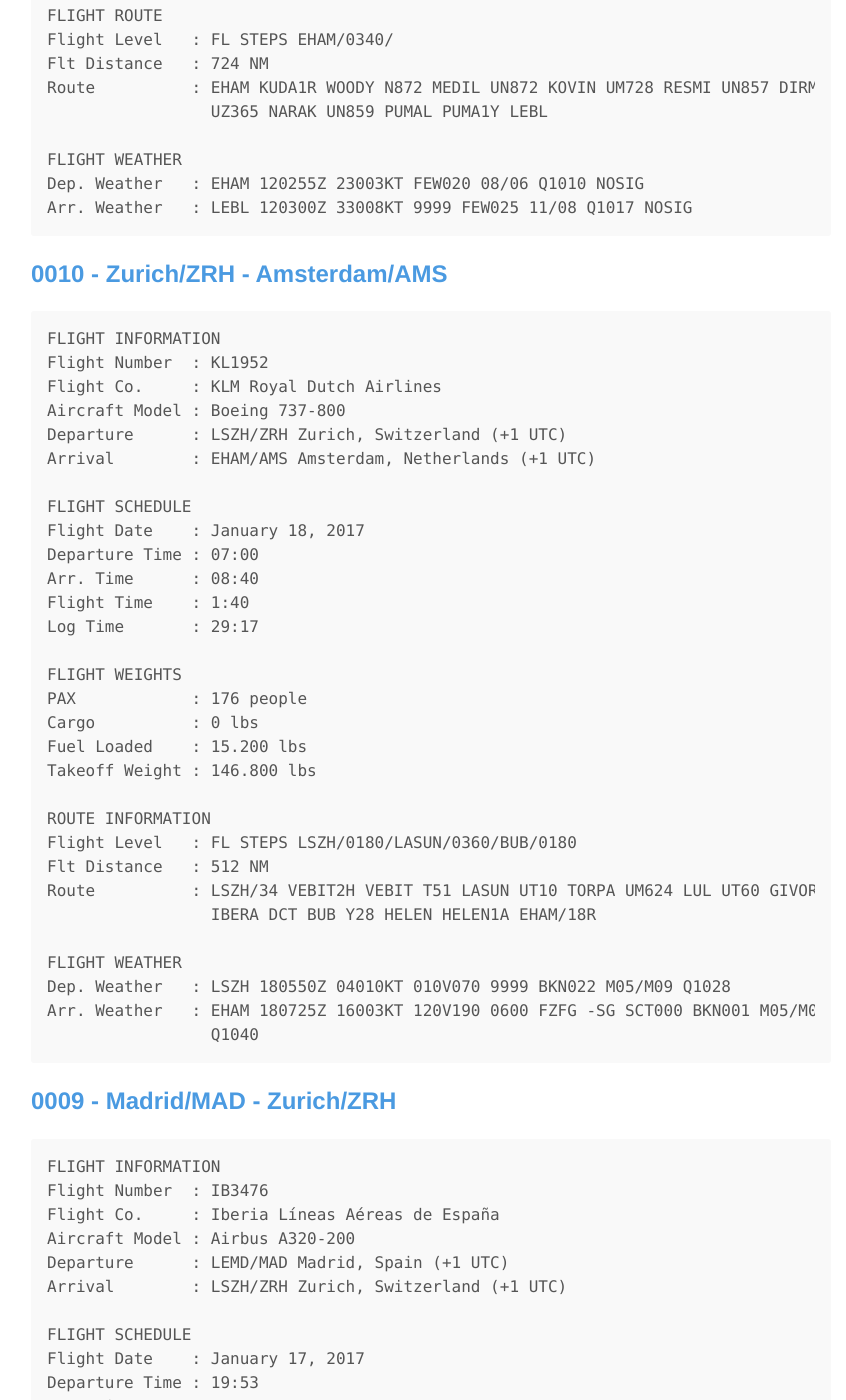
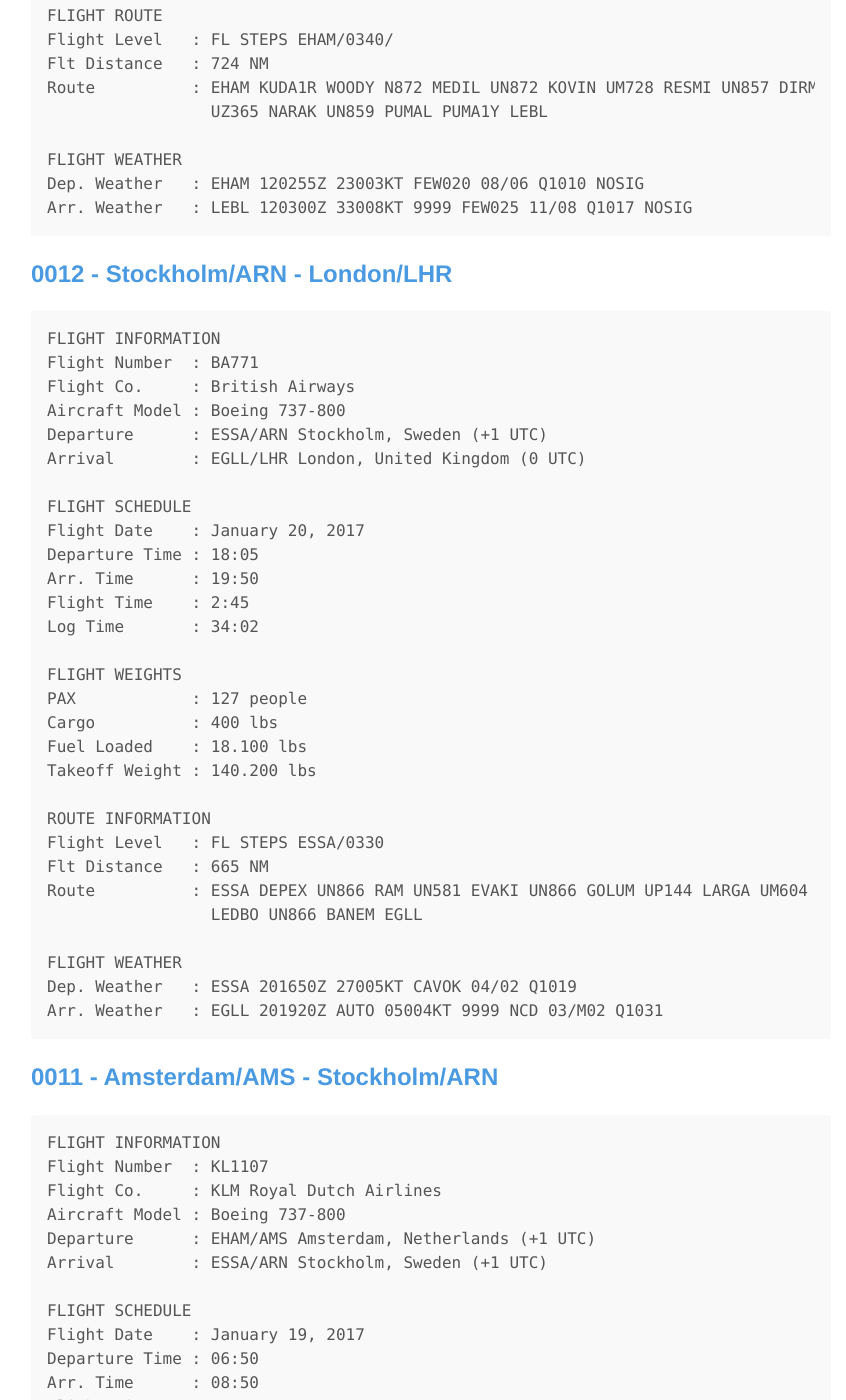
Before and after one commit to marcelocamera/marcelocamera.github.io, a Jekyll site: the page built from _posts/2010-01-01-flight-logbook.md, in a window 1280 px wide and 1400 px high, scrolled down 3507 px. Shown: the whole window, without its empty margins (209-1055 px from the left). Built offline with Jekyll 4.4.1, drawn with Linux system fonts in a browser that asks for light colours; comment, search, counter and statistics services are not loaded; some of the changed text lies outside the part shown.

Commit message:
Update 2010-01-01-flight-logbook.md

```diff
--- a/_posts/2010-01-01-flight-logbook.md
+++ b/_posts/2010-01-01-flight-logbook.md
@@ -156,9 +156,72 @@ Arr. Weather   : LEBL 120300Z 33008KT 9999 FEW025 11/08 Q1017 NOSIG
 
 <!--- Até 020 --->
 <section id ="020"></section>
+<!--- 0012 --->
+## <a href="https://marcelocamera.github.io/2010-01-01/flight-logbook"><b>0012 - Stockholm/ARN - London/LHR</b></a>
+{% highlight markdown %}
+FLIGHT INFORMATION
+Flight Number  : BA771
+Flight Co.     : British Airways
+Aircraft Model : Boeing 737-800
+Departure      : ESSA/ARN Stockholm, Sweden (+1 UTC)
+Arrival        : EGLL/LHR London, United Kingdom (0 UTC)
 
+FLIGHT SCHEDULE
+Flight Date    : January 20, 2017
+Departure Time : 18:05
+Arr. Time      : 19:50
+Flight Time    : 2:45
+Log Time       : 34:02
 
+FLIGHT WEIGHTS
+PAX            : 127 people
+Cargo          : 400 lbs
+Fuel Loaded    : 18.100 lbs
+Takeoff Weight : 140.200 lbs
 
+ROUTE INFORMATION
+Flight Level   : FL STEPS ESSA/0330
+Flt Distance   : 665 NM
+Route          : ESSA DEPEX UN866 RAM UN581 EVAKI UN866 GOLUM UP144 LARGA UM604
+                 LEDBO UN866 BANEM EGLL
+
+FLIGHT WEATHER
+Dep. Weather   : ESSA 201650Z 27005KT CAVOK 04/02 Q1019
+Arr. Weather   : EGLL 201920Z AUTO 05004KT 9999 NCD 03/M02 Q1031
+{% endhighlight %}
+
+<!--- 0011 --->
+## <a href="https://marcelocamera.github.io/2010-01-01/flight-logbook"><b>0011 - Amsterdam/AMS - Stockholm/ARN</b></a>
+{% highlight markdown %}
+FLIGHT INFORMATION
+Flight Number  : KL1107
+Flight Co.     : KLM Royal Dutch Airlines
+Aircraft Model : Boeing 737-800
+Departure      : EHAM/AMS Amsterdam, Netherlands (+1 UTC)
+Arrival        : ESSA/ARN Stockholm, Sweden (+1 UTC)
+
+FLIGHT SCHEDULE
+Flight Date    : January 19, 2017
+Departure Time : 06:50
+Arr. Time      : 08:50
+Flight Time    : 2:00
+Log Time       : 31:17
+
+FLIGHT WEIGHTS
+PAX            : 171 people
+Cargo          : 300 lbs
+Fuel Loaded    : 17.900 lbs
+Takeoff Weight : 148.700 lbs
+
+ROUTE INFORMATION
+Flight Level   : FL STEPS EHAM/0190/LABIL/0230/TUSKA/0350
+Flt Distance   : 665 NM
+Route          : EHAM/27 SPY1P ANDIK N873 ARS T317 ELTOK ELTOK7S ESSA/08
+
+FLIGHT WEATHER
+Dep. Weather   : EHAM 190525Z 09003KT 6000 BCFG NSC M05/M06 Q1038
+Arr. Weather   : ESSA 190720Z 26012KT 9999 OVC003 02/02 Q1021
+{% endhighlight %}
 
 <!--- Até 010 --->
 <section id ="010"></section>
```
